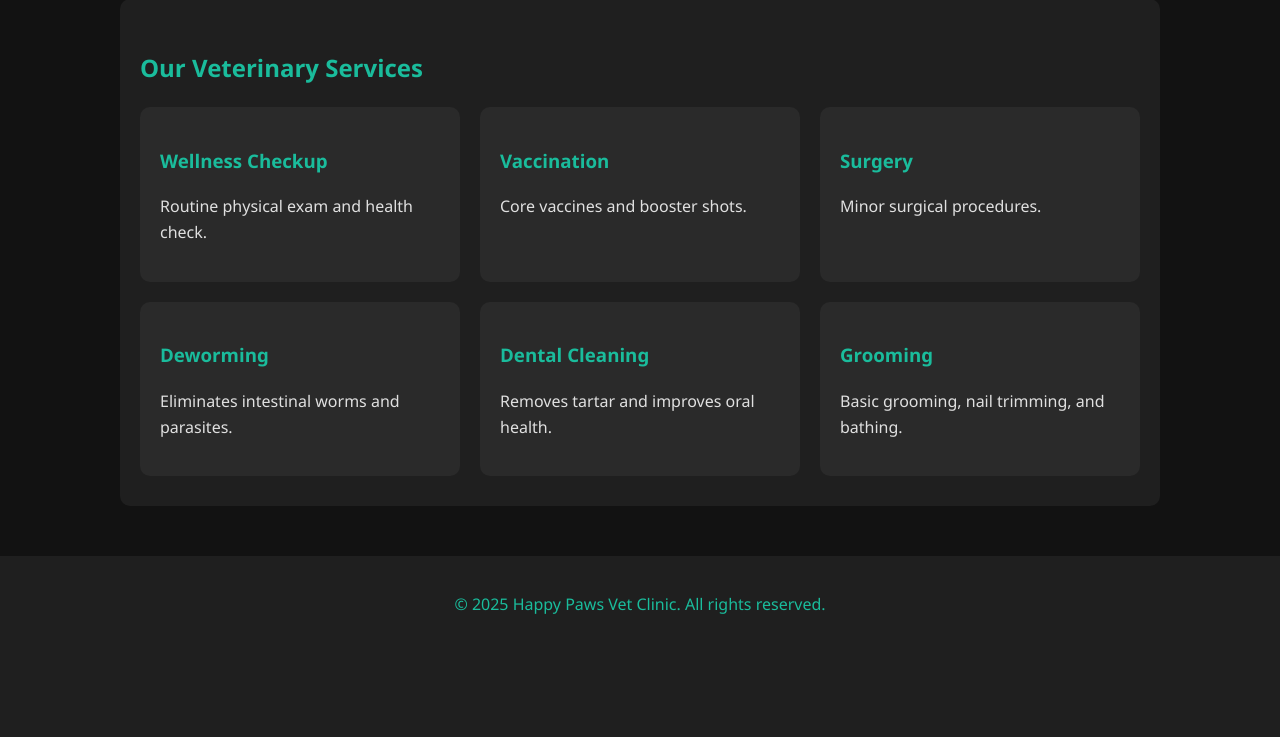
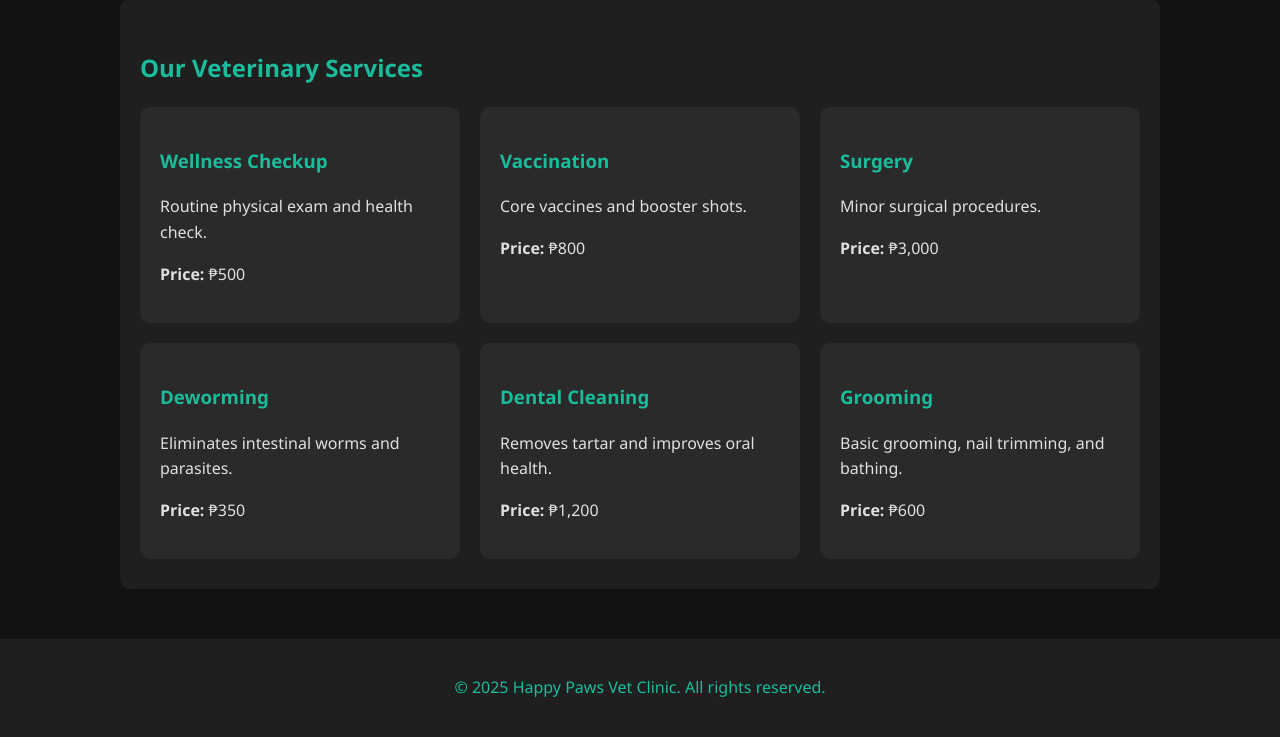
Before and after one commit to DeQuirozJanPaul200408/Happy-Paws-Vet-Clinic, a Flask app: page /services in a window 1280 px wide. Shown: the part 166-903 px from the top of the page. Before the commit the page ends 780 px from the top, so only its background shows below. Run offline with Flask 3, Linux system fonts and the light colour scheme.

Commit message:
2nd Commit

```diff
--- a/templates/services.html
+++ b/templates/services.html
@@ -7,6 +7,7 @@
     <div class="card">
         <h3>{{ s.title }}</h3>
         <p>{{ s.desc }}</p>
+        <p><strong>Price:</strong> {{ s.price }}</p>
     </div>
     {% endfor %}
 </div>
```
